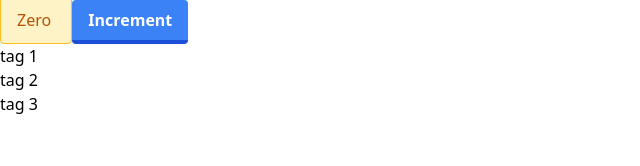
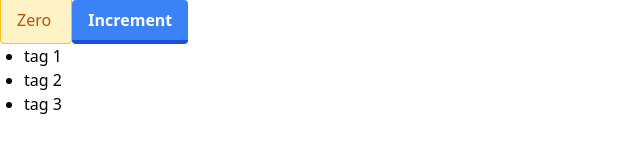
Before and after one commit to alaugustin/React_Crash_Course, a React (Create React App) app in the folder counter-app/: page / in a window 1280 px wide. Shown: the top 166 px of the page, without its empty margins (0-640 px from the left). Built offline with nearby package versions, Linux system fonts and the light colour scheme.

Commit message:
adding list

```diff
--- a/counter-app/src/components/counter.jsx
+++ b/counter-app/src/components/counter.jsx
@@ -12,7 +12,11 @@ class Counter extends React.Component {
         <span className={this.getSpanClasses()}>{this.formatCount()}</span>
         <button className={this.getButtonClasses()}>Increment</button>
         <ul>
-            {this.state.tags.map(tag => <li key={tag}>{tag}</li>)}
+          {this.state.tags.map((tag) => (
+            <li className={this.getListClasses()} key={tag}>
+              {tag}
+            </li>
+          ))}
         </ul>
       </React.Fragment>
     );
@@ -34,6 +38,11 @@ class Counter extends React.Component {
     return buttonClasses;
   }
 
+  getListClasses() {
+    let listClasses = "ml-6 list-disc";
+    return listClasses;
+  }
+
   formatCount() {
     const { count } = this.state;
     return count === 0 ? "Zero " : count;
```
